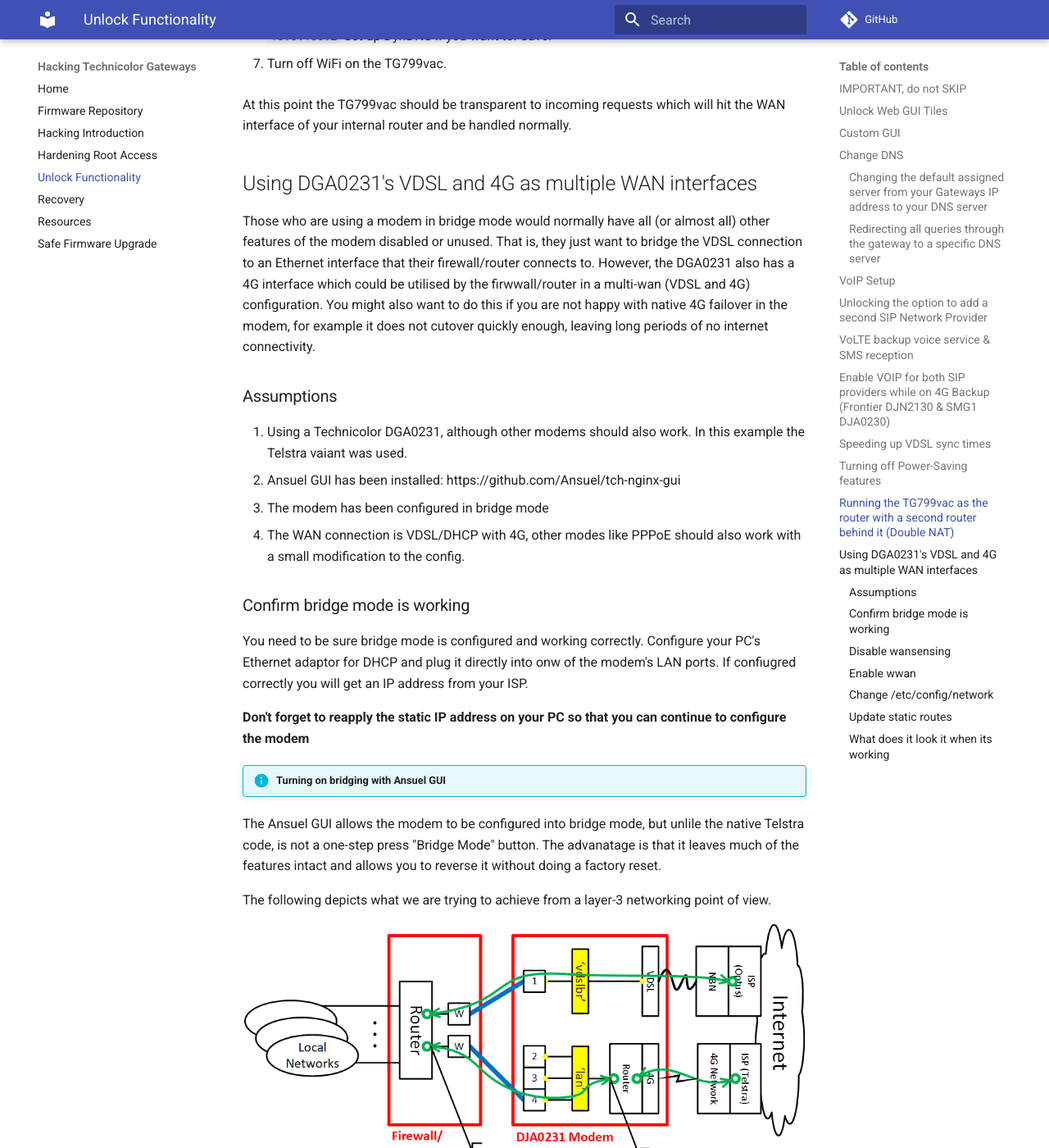
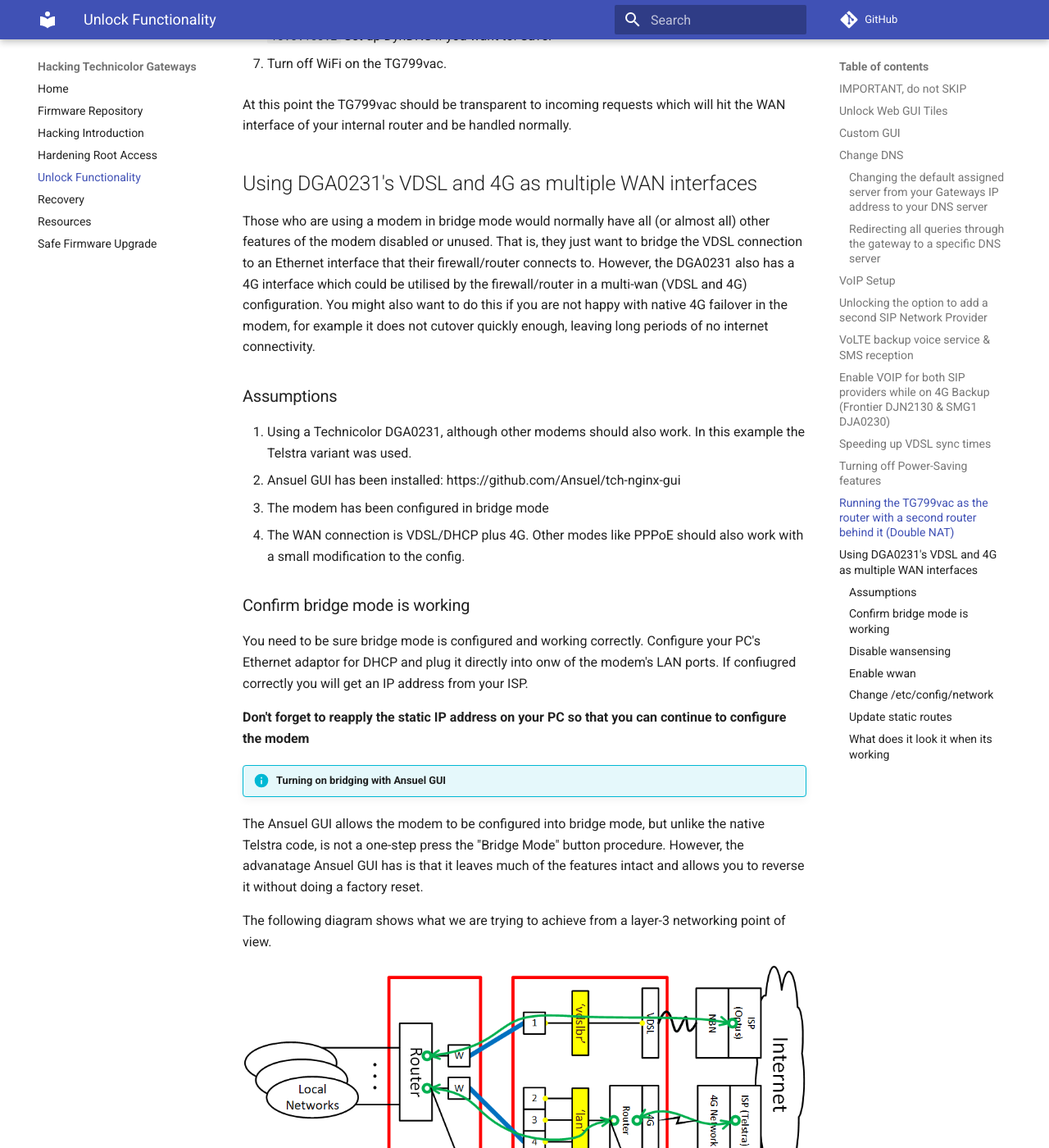
Before and after one commit to hack-technicolor/hack-technicolor, an MkDocs documentation site: the page built from docs/Unlock.md, in a window 1280 px wide and 1400 px high, scrolled down 9567 px. Shown: the whole window at 82% size. Built offline with MkDocs 1.6.1 and Material for MkDocs 9.7.7, drawn with Linux system fonts in a browser that asks for light colours; comment, search, counter and statistics services are not loaded; some of the changed text lies outside the part shown.

Commit message:
Update Unlock.md

````diff
--- a/docs/Unlock.md
+++ b/docs/Unlock.md
@@ -418,14 +418,14 @@
 
 ## Using DGA0231's VDSL and 4G as multiple WAN interfaces
 
-Those who are using a modem in bridge mode would normally have all (or almost all) other features of the modem disabled or unused.  That is, they just want to bridge the VDSL connection to an Ethernet interface that their firewall/router connects to. However, the DGA0231 also has a 4G interface which could be utilised by the firwwall/router in a multi-wan (VDSL and 4G) configuration. You might also want to do this if you are not happy with native 4G failover in the modem, for example it does not cutover quickly enough, leaving long periods of no internet connectivity.
+Those who are using a modem in bridge mode would normally have all (or almost all) other features of the modem disabled or unused.  That is, they just want to bridge the VDSL connection to an Ethernet interface that their firewall/router connects to. However, the DGA0231 also has a 4G interface which could be utilised by the firewall/router in a multi-wan (VDSL and 4G) configuration. You might also want to do this if you are not happy with native 4G failover in the modem, for example it does not cutover quickly enough, leaving long periods of no internet connectivity.
 
 ### Assumptions
 
-1. Using a Technicolor DGA0231, although other modems should also work.  In this example the Telstra vaiant was used.
+1. Using a Technicolor DGA0231, although other modems should also work. In this example the Telstra variant was used.
 2. Ansuel GUI has been installed: https://github.com/Ansuel/tch-nginx-gui
 3. The modem has been configured in bridge mode
-4. The WAN connection is VDSL/DHCP with 4G, other modes like PPPoE should also work with a small modification to the config.
+4. The WAN connection is VDSL/DHCP plus 4G. Other modes like PPPoE should also work with a small modification to the config.
 
 ### Confirm bridge mode is working
 
@@ -434,15 +434,15 @@
 **Don't forget to reapply the static IP address on your PC so that you can continue to configure the modem**
 
 !!! info "Turning on bridging with Ansuel GUI"
-The Ansuel GUI allows the modem to be configured into bridge mode, but unlile the native Telstra code, is not a one-step press "Bridge Mode" button. The advanatage is that it leaves much of the features intact and allows you to reverse it without doing a factory reset.
+The Ansuel GUI allows the modem to be configured into bridge mode, but unlike the native Telstra code, is not a one-step press the "Bridge Mode" button procedure. However, the advanatage Ansuel GUI has is that it leaves much of the features intact and allows you to reverse it without doing a factory reset.
 
-The following depicts what we are trying to achieve from a layer-3 networking point of view.
+The following diagram shows what we are trying to achieve from a layer-3 networking point of view.
 
 ![alt text](images/dual_wan.png)
 
-The diagram above shows the IP layer connections in green with the green circles representing IP addresses. The VDSL connection is bridged through the modem and is effectively invisible from an IP perspective.  On the 4G path the IP connection terminates on the router in the modem, which will create a double NAT path from your home network (firewall/router and DJA0231 modem).
+In the diagram above the IP layer connections are green with the green circles representing terminating IP addresses. The VDSL connection is bridged through the modem and is effectively invisible from an IP perspective.  On the 4G path the IP connection terminates on the router in the modem.  This will create a double NAT path from your home network (firewall/router and DJA0231 modem).
 
-This example will allocate a dedicated LAN port 1 (eth0) for the bridged VDSL connection, while leaving the other ports on the existing LAN segment to allow connection to the modem as router hop on the 4G connection.  Note this is also the connection that you use to manage the modem as it terminates on an IP address in the modem.  In this example the modem's IP address is `10.0.0.138` and on the firewall/router's side its IP address is `10.0.0.1`.
+This example will allocate a dedicated LAN port 1 (eth0) for the bridged VDSL connection, while leaving the other ports on the existing LAN segment to allow connection to the modem as router hop for the 4G connection.  Note this is also the connection that you use to manage the modem as it terminates on an IP address in the modem.  In this example the modem's IP address is `10.0.0.138` and on the firewall/router's side its IP address is `10.0.0.1`.
 
 ### Disable `wansensing`
 We need to stop the modem from detecting the WAN state which causes the 4G to be brought down if it detects the VDSL interface is up.
@@ -496,7 +496,7 @@
 ```
 
 ### Update static routes
-The modem (4G router) needs to know the existence of your downstream networks, otherwise it does not know how to get the packets back to your devices. This can be done via the *IP Extras* card in GUI and the values you put here will be specific to your local environment
+The modem (4G router) needs to know the existence of your downstream networks, otherwise it does not know how to get the packets back to your devices. This can be done via the *IP Extras* card in GUI.  The values you put here will be specific to your local environment. The example below will cater for networks from `192.168.0.0` to `192.168.15.0`.
 
 - IP Extras
   - IPv4 Static Routes Configuration
@@ -514,13 +514,13 @@
 
 ![alt text](images/modem_with_firewall.jpg)
 
-In the picture above the firewall the far left Etheport port is used to connect to the bridged VDSL path, while the far right Ethernet port is used to connect to the routed 4G path.
+In the picture above the firewall's far left Ethernet port is used to connect to the bridged VDSL path, while the far right Ethernet port is used to connect to the routed 4G path.
 
 ![alt text](images/route.png)
 
-The screen capture above shows the routes in the modem. You can see only a single default route directing to the 4G interface. The bridged VDSL path is invisible from layer-3 IP viewpoint.
+The screen capture above shows the routes in the modem. You can see only a single default route pointing to the 4G interface. The bridged VDSL path cannot be seen as it is invisible from a layer-3 IP viewpoint.
 
 ![alt text](images/gateways_definition.png)
 ![alt text](images/gateways_status.png)
 
-The pictures above show the PfSense using the two WAN links on the modem. In the above config the VDSL connection and the 4G connection are defined as a gateway group with the VDSL connection having a higher priority.
+The secreen captures above show the PfSense firewall using the two wan links on the modem. The VDSL connection and the 4G connection are defined as a gateway group with the VDSL connection having a higher priority.
````
Also changed, not shown: other parts of docs/Unlock.md (+2 -2 lines).
